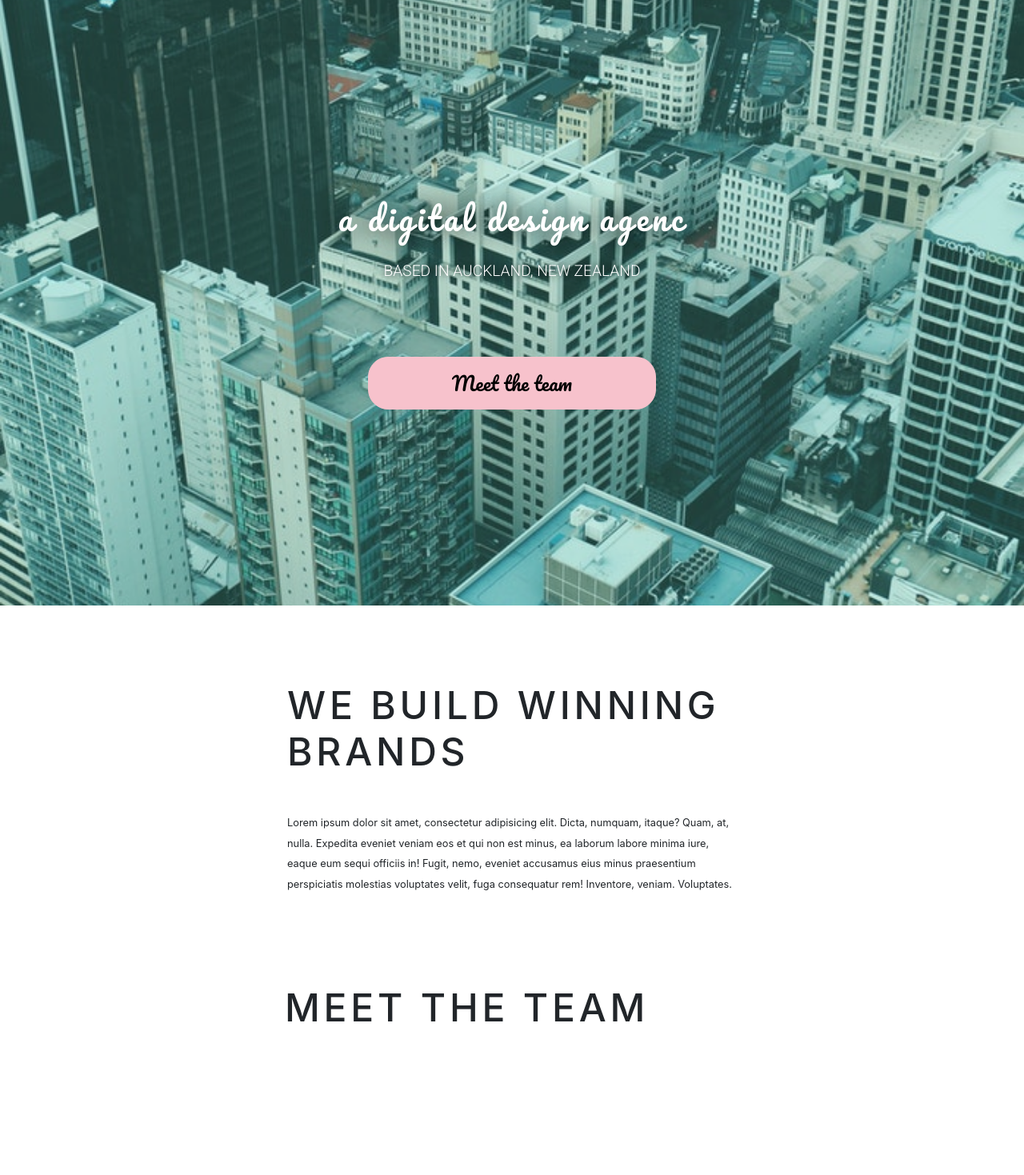
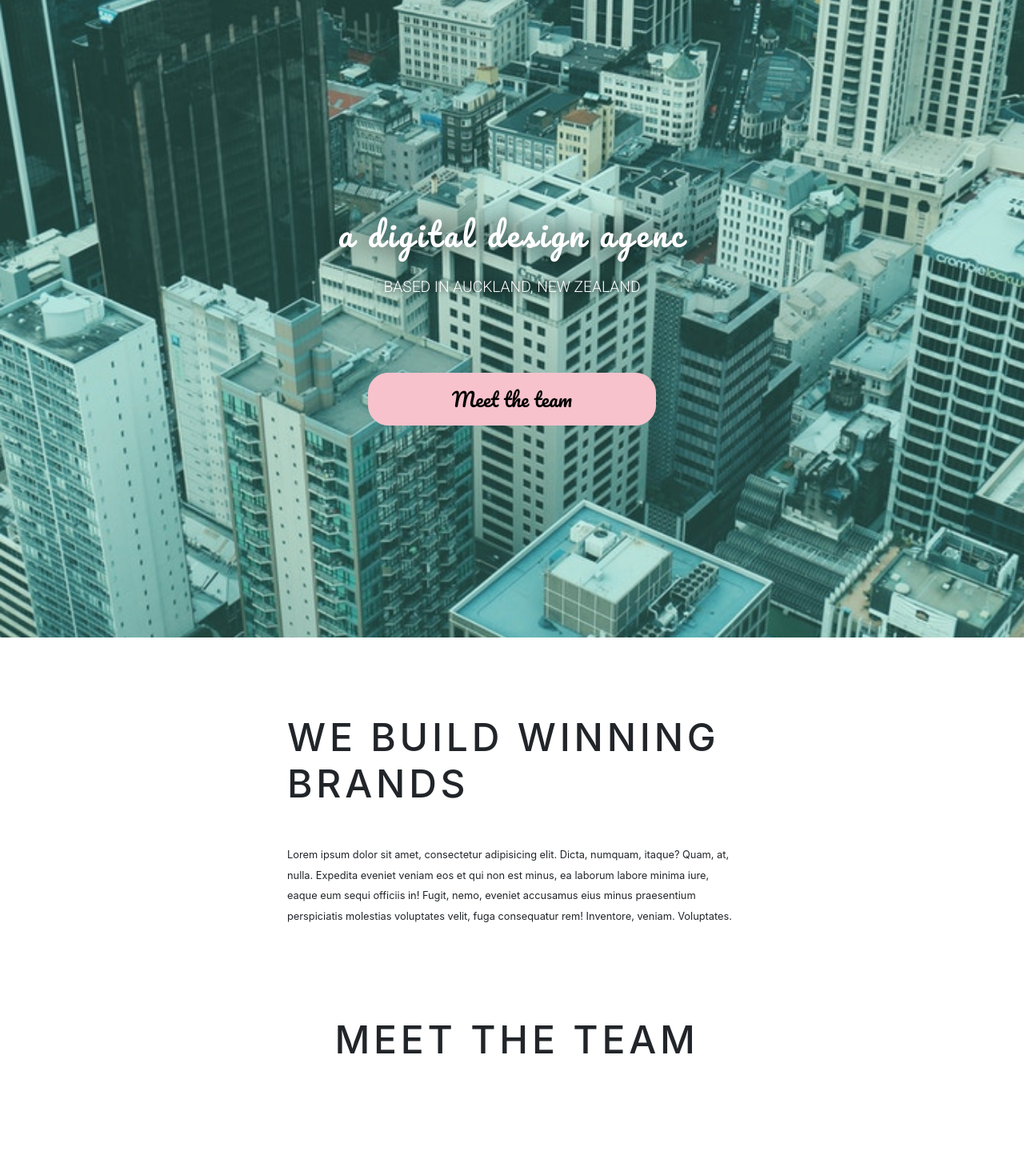
Before and after one commit to AshleyField/YDA-Website, a website: page index.html in a window 1280 px wide. Shown: the part 75-1544 px from the top of the page at 80% size. Drawn offline with nearby package versions, Linux system fonts and the light colour scheme.

Commit message:
Final Touches

```diff
--- a/scss/modules/_clients.scss
+++ b/scss/modules/_clients.scss
@@ -117,7 +117,7 @@
 		display:block;
 		margin: 0 auto;
 		width: 50%;
-		text-align: left;
+		text-align: center;
 		padding-left: 0.25em;
 		padding-bottom: 0.5em;
 	}
--- a/scss/modules/_home-hero.scss
+++ b/scss/modules/_home-hero.scss
@@ -3,7 +3,7 @@
 #index {
 
 	.hero {
-		height: 95vh;
+		height: 100vh;
 		width: 100%;
 		position: relative;
 
@@ -21,7 +21,7 @@
 				flex: 0 0 90%;
 
 				#finished{
-					height:1em;
+					height:3em;
 					display: block;
 					font-family: 'Pacifico', cursive;
 					letter-spacing: $displayLetterSpacing;
@@ -77,7 +77,7 @@
 		background-repeat: none;
 		background-size: cover;
 		background-position: center;
-		height: 95vh;
+		height: 100vh;
 		width: 100%;
 
 		&:before {
@@ -106,6 +106,10 @@
 				h2 {
 					font-size: 1.1em;
 					margin-top: 2em;
+				}
+
+				#finished {
+					height: 1em;
 				}
 			}
 
```
Also changed, not shown: css/style.css.
